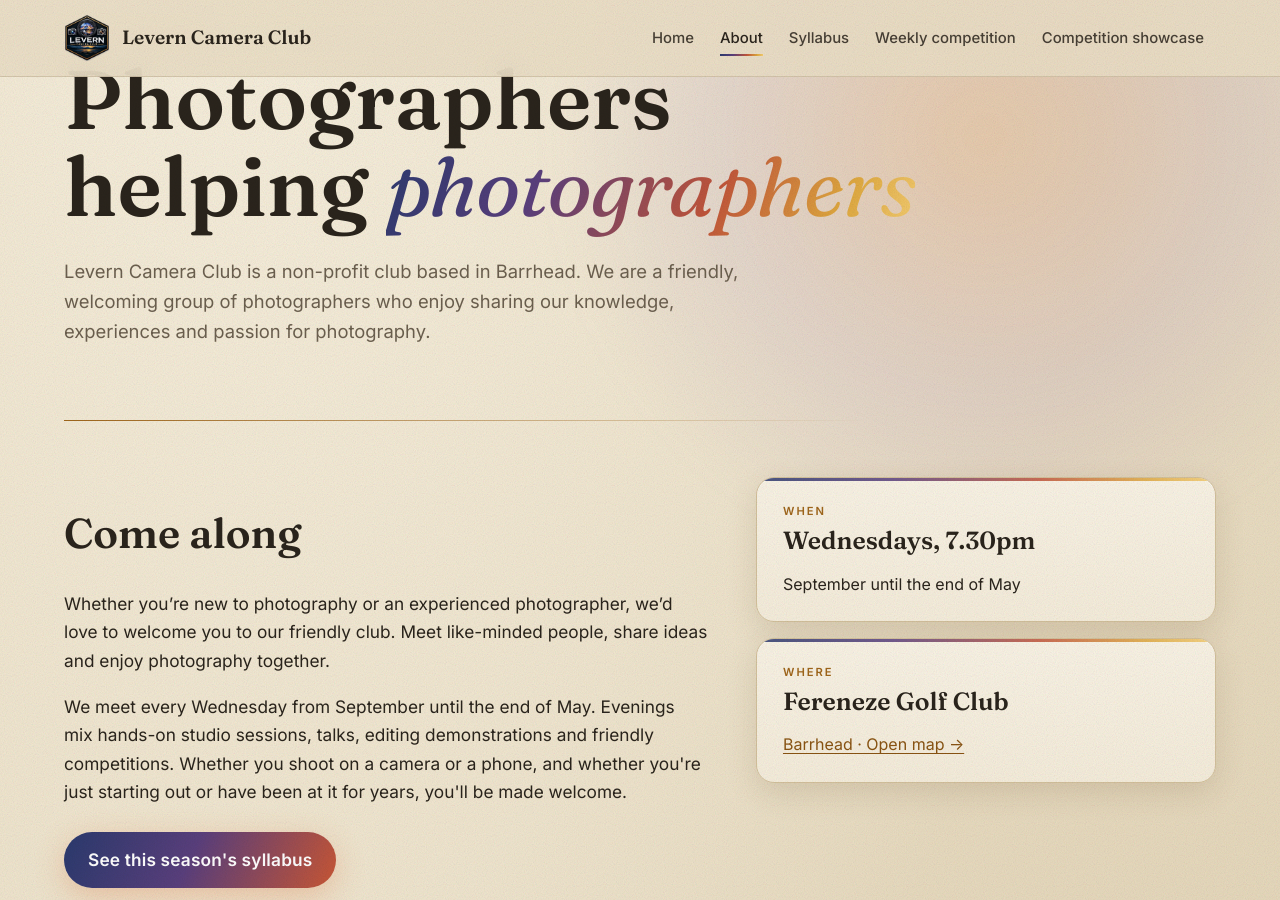
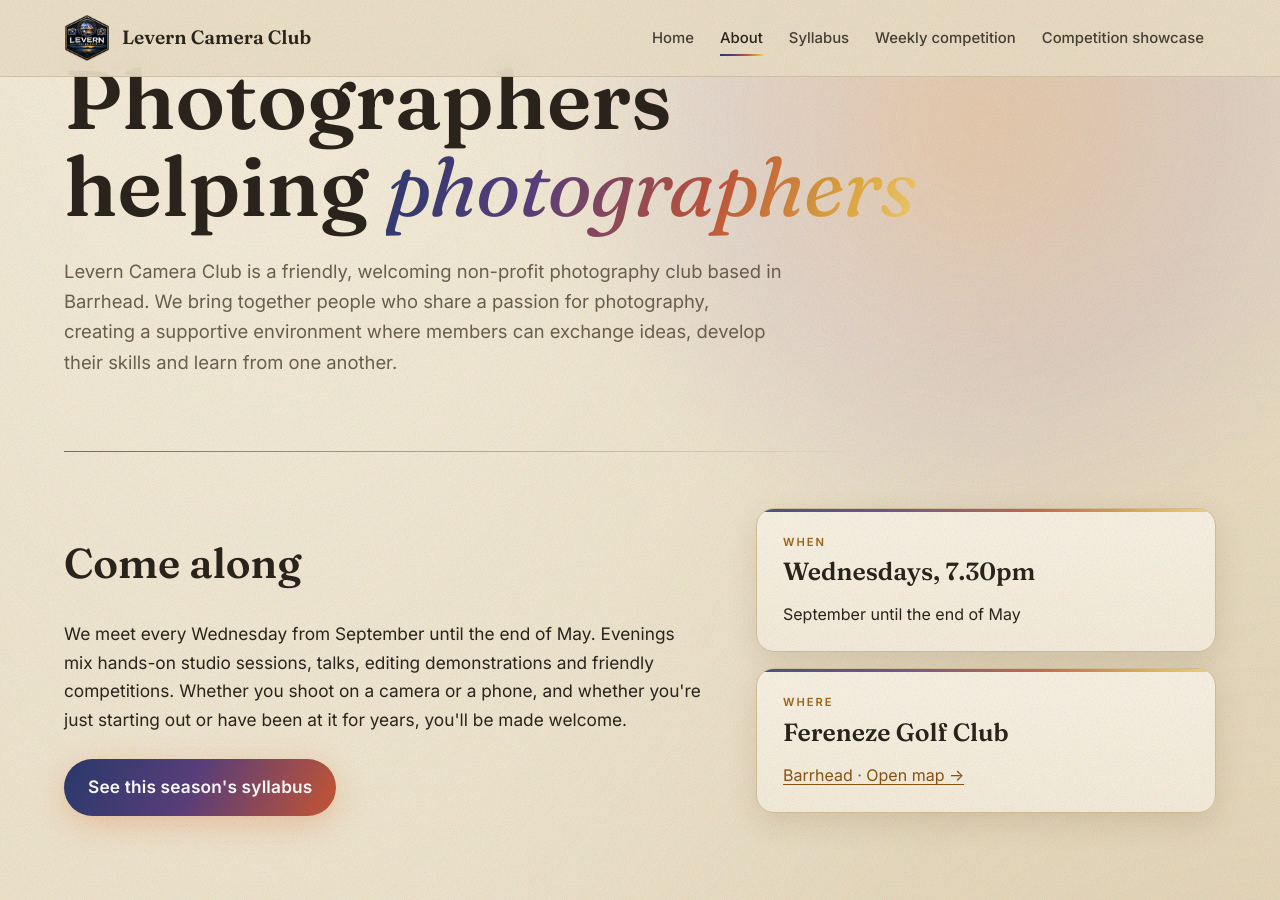
Before and after one commit to grantfitfuel/levern-camera-club, a Jekyll site: the page built from about.html, in a window 1280 px wide and 900 px high, scrolled down 207 px. Built offline with Jekyll 4.4.1, drawn with Linux system fonts in a browser that asks for light colours.

Commit message:
About page: new intro wording, drop first Come along paragraph
Co-Authored-By: Claude Opus 5.5 <noreply@anthropic.com>
Claude-Session: https://claude.ai/code/session_012PBygZKZRm7fLhazHccoH4

```diff
--- a/about.html
+++ b/about.html
@@ -7,14 +7,13 @@ permalink: /about/
   <div class="wrap">
     <p class="eyebrow">About the club</p>
     <h1>Photographers helping <em>photographers</em></h1>
-    <p class="lede">Levern Camera Club is a non-profit club based in Barrhead. We are a friendly, welcoming group of photographers who enjoy sharing our knowledge, experiences and passion for photography.</p>
+    <p class="lede">Levern Camera Club is a friendly, welcoming non-profit photography club based in Barrhead. We bring together people who share a passion for photography, creating a supportive environment where members can exchange ideas, develop their skills and learn from one another.</p>
   </div>
 </section>
 
 <section class="wrap about-grid">
   <div class="about-text reveal">
     <h2>Come along</h2>
-    <p>Whether you’re new to photography or an experienced photographer, we’d love to welcome you to our friendly club. Meet like-minded people, share ideas and enjoy photography together.</p>
     <p>We meet every Wednesday from September until the end of May. Evenings mix hands-on studio sessions, talks, editing demonstrations and friendly competitions. Whether you shoot on a camera or a phone, and whether you're just starting out or have been at it for years, you'll be made welcome.</p>
     <p><a class="btn" href="{{ '/programme/' | relative_url }}">See this season's syllabus</a></p>
   </div>
```
